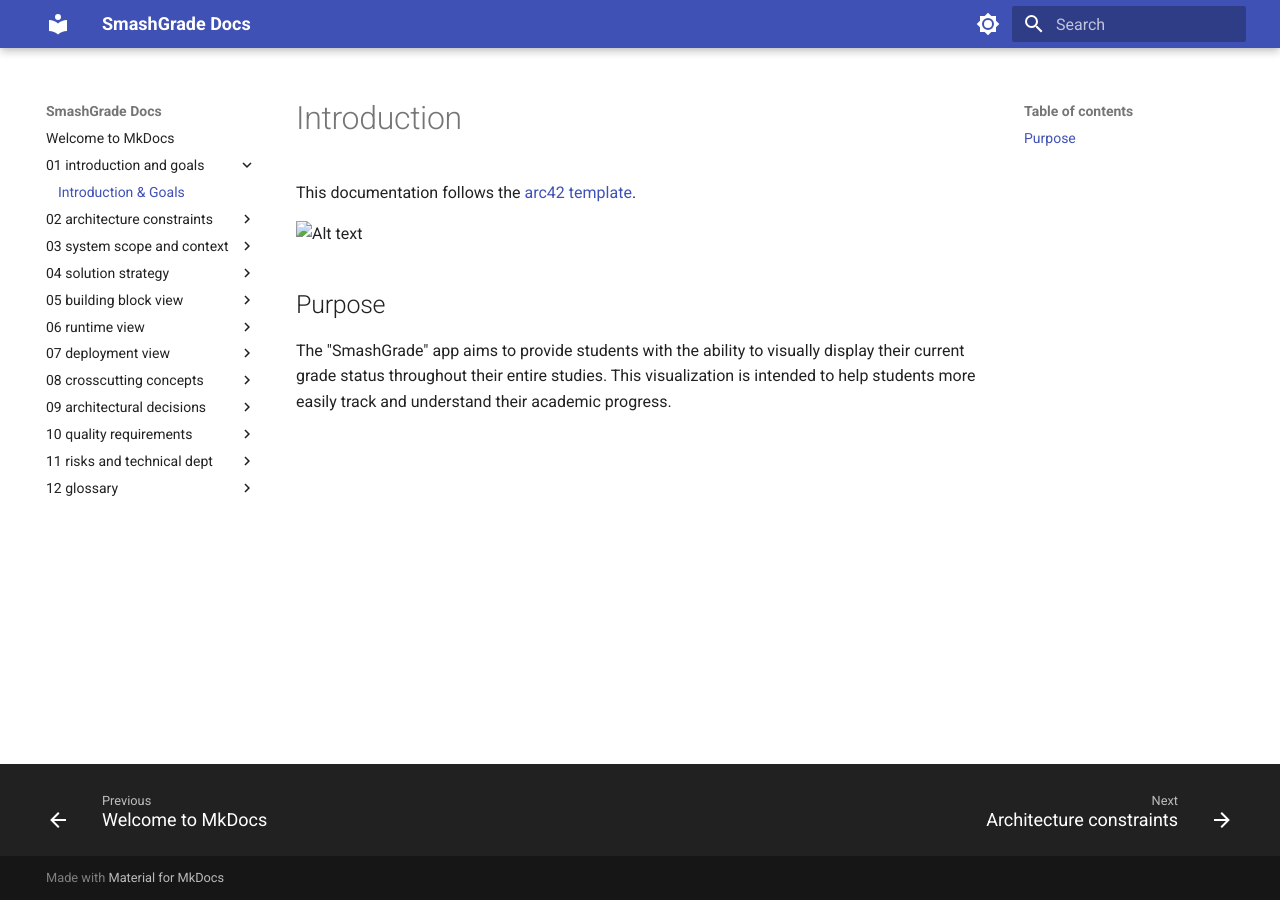
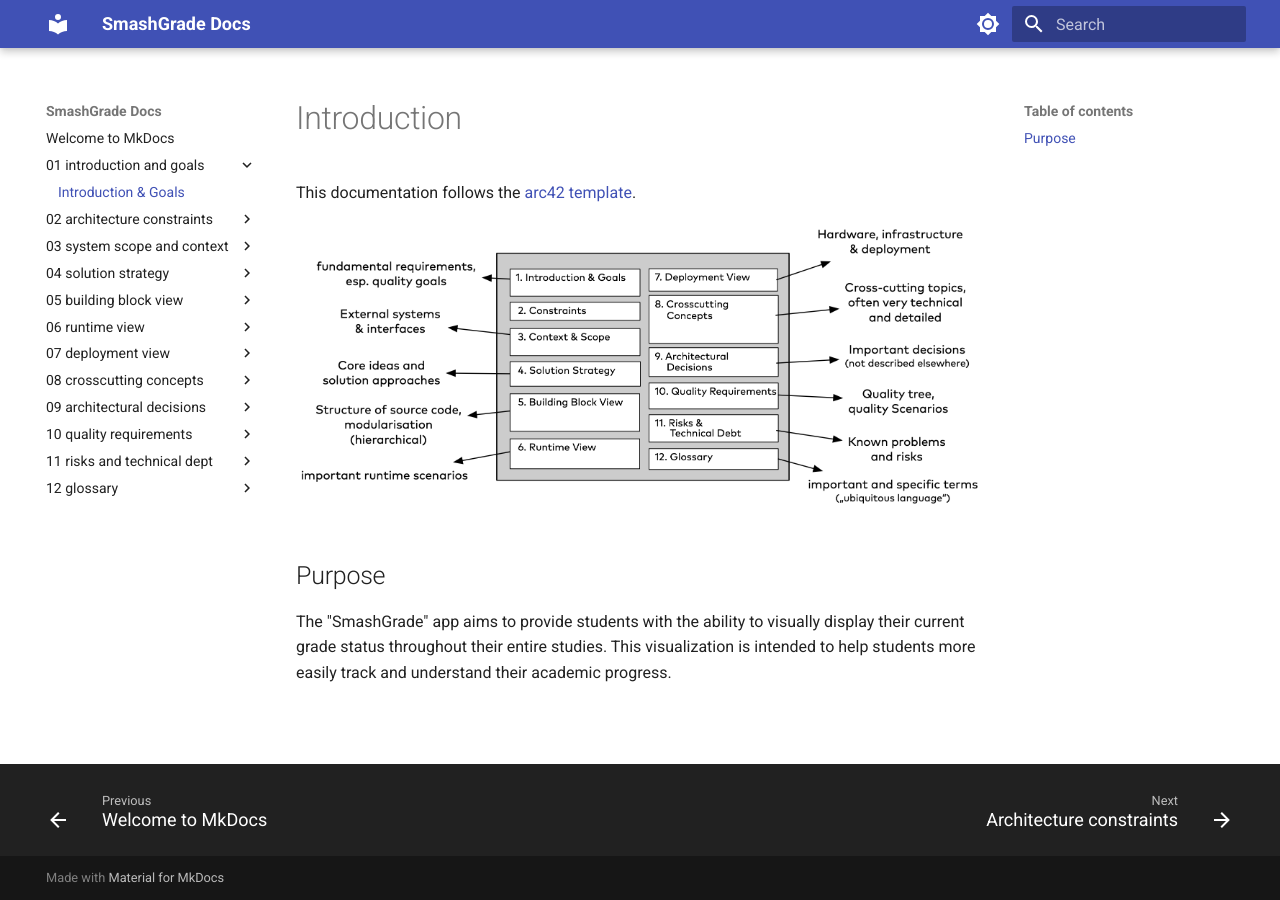
Before and after one commit to SmashGrade/documentation, an MkDocs documentation site: the page built from docs/01_introduction_and_goals/01_introduction_and_goals.md, in a window 1280 px wide. Built offline with MkDocs 1.6.1 and Material for MkDocs 9.7.7, drawn with Linux system fonts in a browser that asks for light colours.

Commit message:
fix: image link and desription

```diff
--- a/docs/01_introduction_and_goals/01_introduction_and_goals.md
+++ b/docs/01_introduction_and_goals/01_introduction_and_goals.md
@@ -5,7 +5,7 @@
 # Introduction
 This documentation follows the [arc42 template](https://arc42.org/overview).
 
-![Alt text](assets/introduction-goals/image.png)
+![Arc42 chapter overview](../assets/introduction-goals/arc42_overview.png)
 
 ## Purpose
 The "SmashGrade" app aims to provide students with the ability to visually display their current grade status throughout their entire studies. This visualization is intended to help students more easily track and understand their academic progress.
```
Also changed, not shown: docs/assets/introduction-goals/arc42_overview.png (renamed from docs/assets/introduction-goals/image.png).
